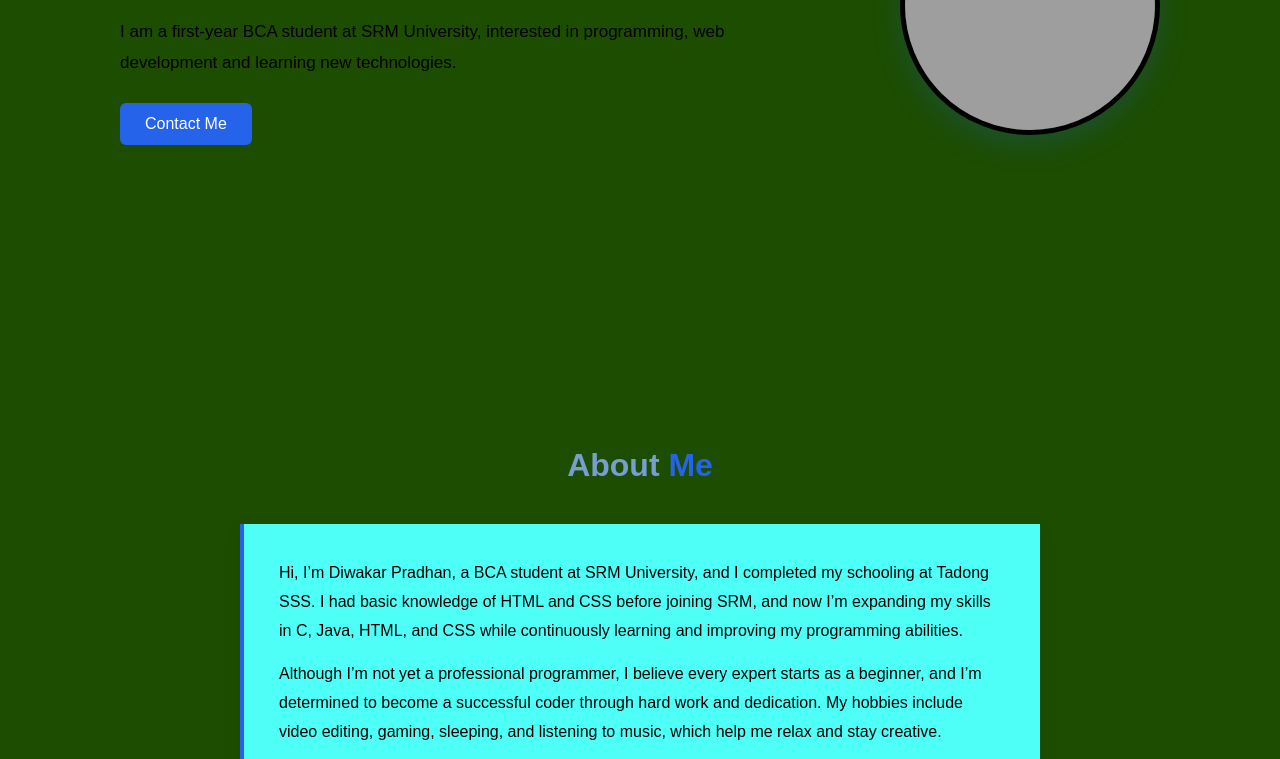
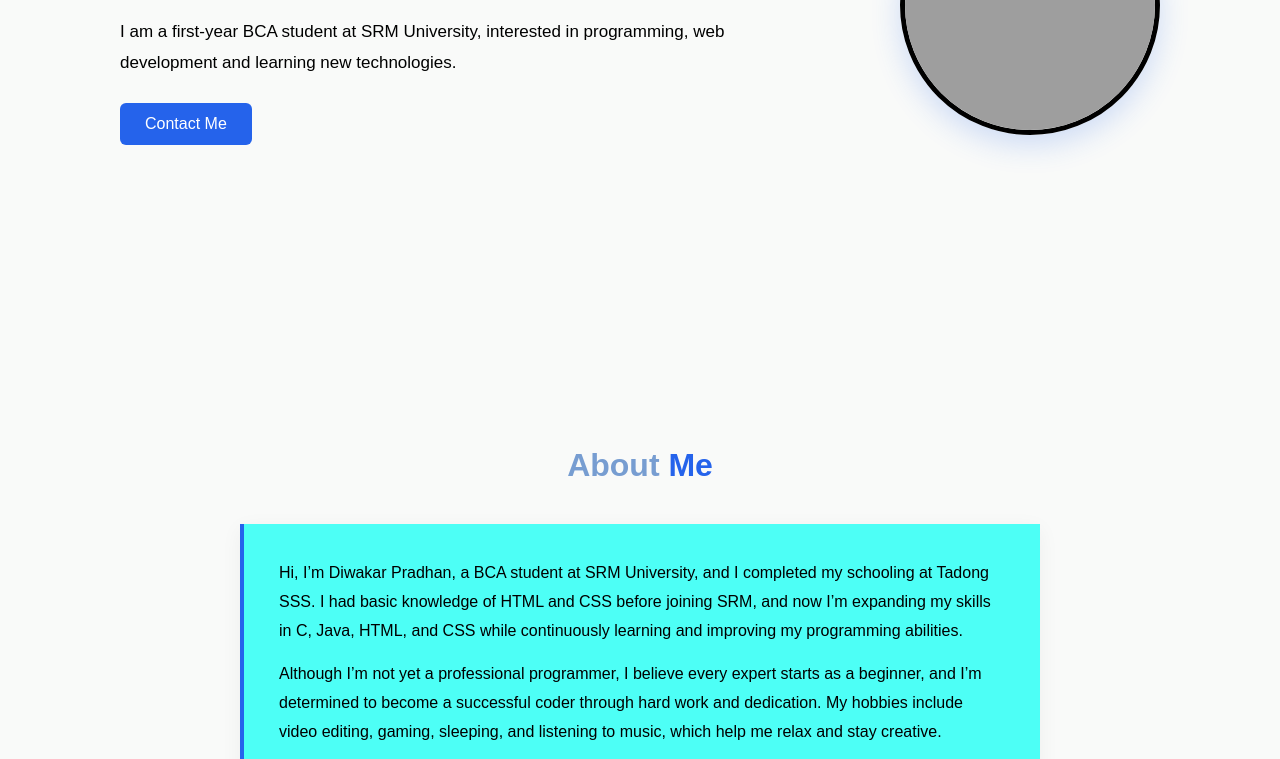
Before and after one commit to diwakarpradhan02/diwakar, a plain HTML site: page index.html in a window 1280 px wide. Shown: the part 424-1183 px from the top of the page. Drawn offline with Linux system fonts and the light colour scheme; grey boxes are pictures that could not be loaded.

Commit message:
Update resume.css

```diff
--- a/resume.css
+++ b/resume.css
@@ -11,7 +11,7 @@
 
 body {
     font-family: Arial, Helvetica, sans-serif;
-    background: #1c4d00;
+    background: #f9faf9;
     color: #779dd1;
 }
 
```
